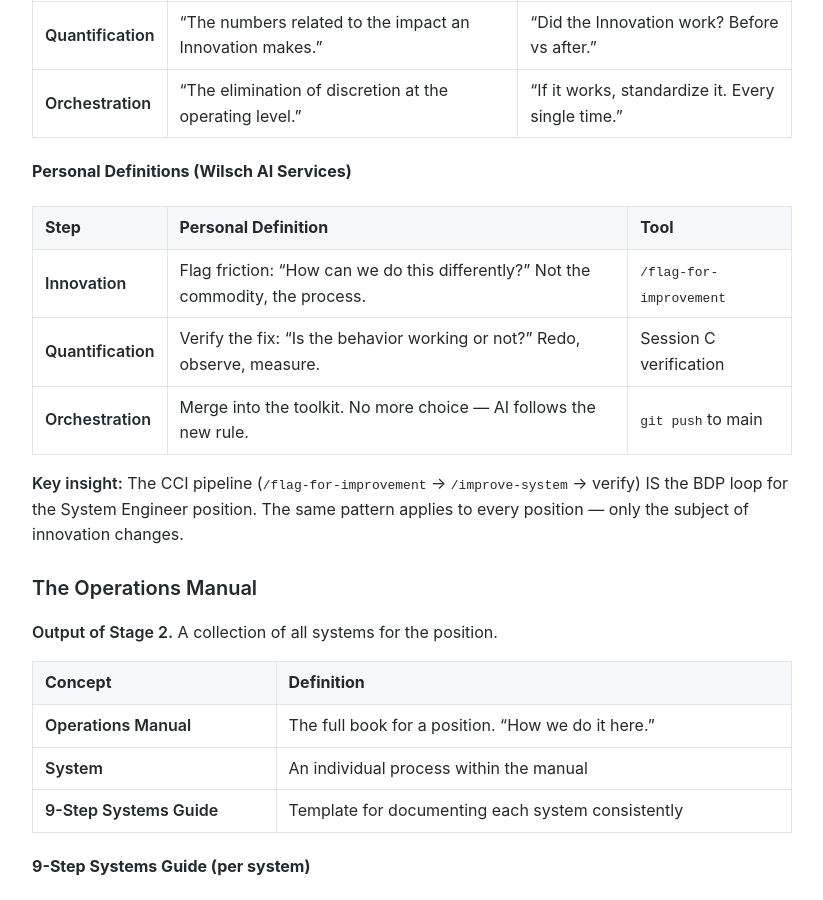
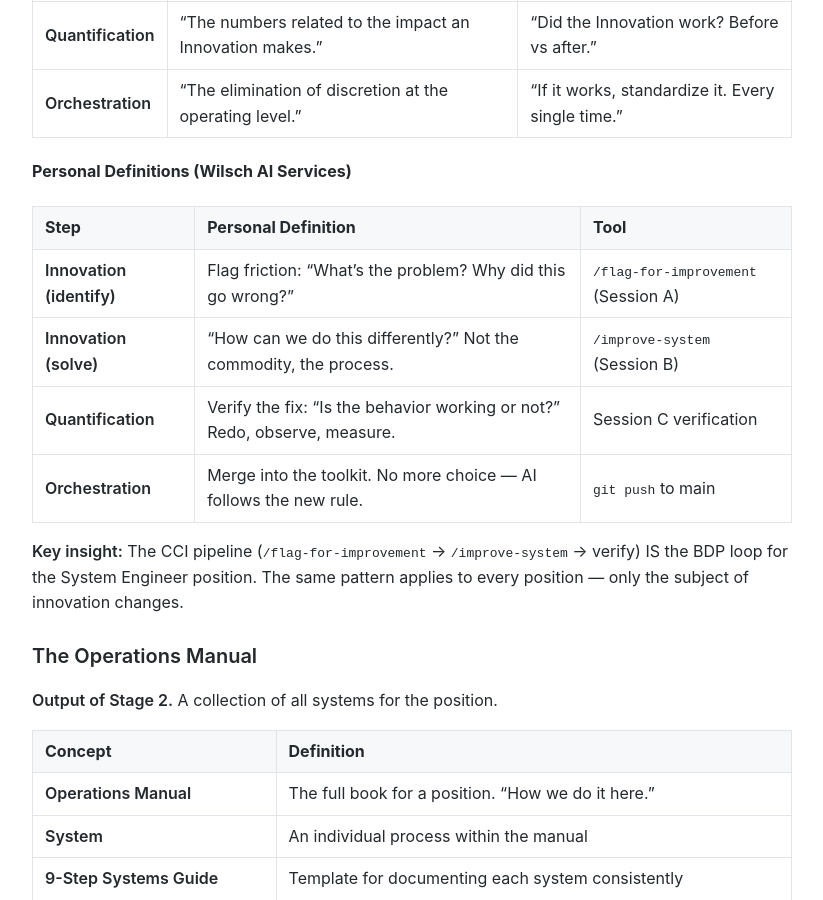
Before and after one commit to MariusWilsch/public-wilsch-ai-pages, a Jekyll site: the page built from global/position-build-process.md, in a window 1280 px wide and 900 px high, scrolled down 3262 px. Shown: the whole window, without its empty margins (228-1051 px from the left). Built offline with Jekyll 4.4.1, drawn with Linux system fonts in a browser that asks for light colours; our own code applies the rules of GitHub Pages for plain Markdown files.

Commit message:
Sync from hippocampus 2026-02-07

```diff
--- a/global/position-build-process.md
+++ b/global/position-build-process.md
@@ -124,7 +124,8 @@ flowchart LR
 
 | Step | Personal Definition | Tool |
 |------|-------------------|------|
-| **Innovation** | Flag friction: "How can we do this differently?" Not the commodity, the process. | `/flag-for-improvement` |
+| **Innovation (identify)** | Flag friction: "What's the problem? Why did this go wrong?" | `/flag-for-improvement` (Session A) |
+| **Innovation (solve)** | "How can we do this differently?" Not the commodity, the process. | `/improve-system` (Session B) |
 | **Quantification** | Verify the fix: "Is the behavior working or not?" Redo, observe, measure. | Session C verification |
 | **Orchestration** | Merge into the toolkit. No more choice — AI follows the new rule. | `git push` to main |
 
```
